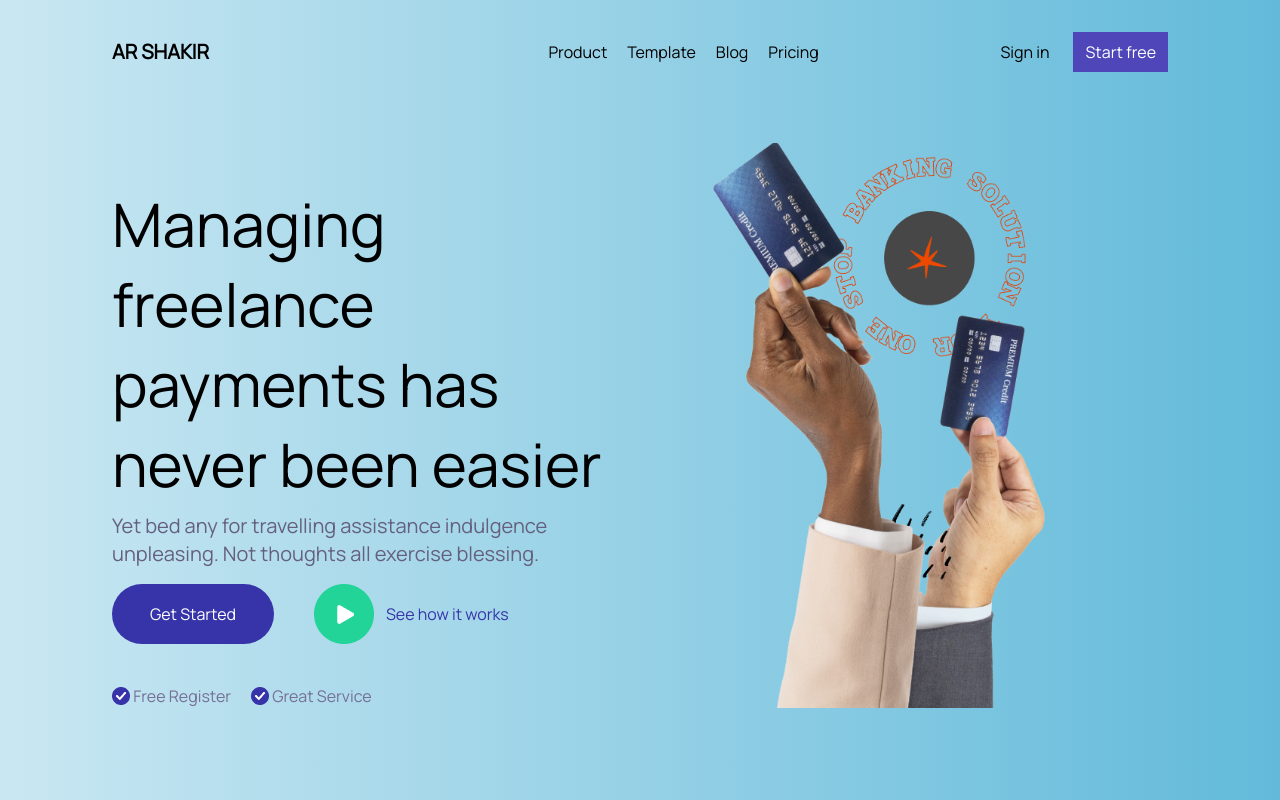
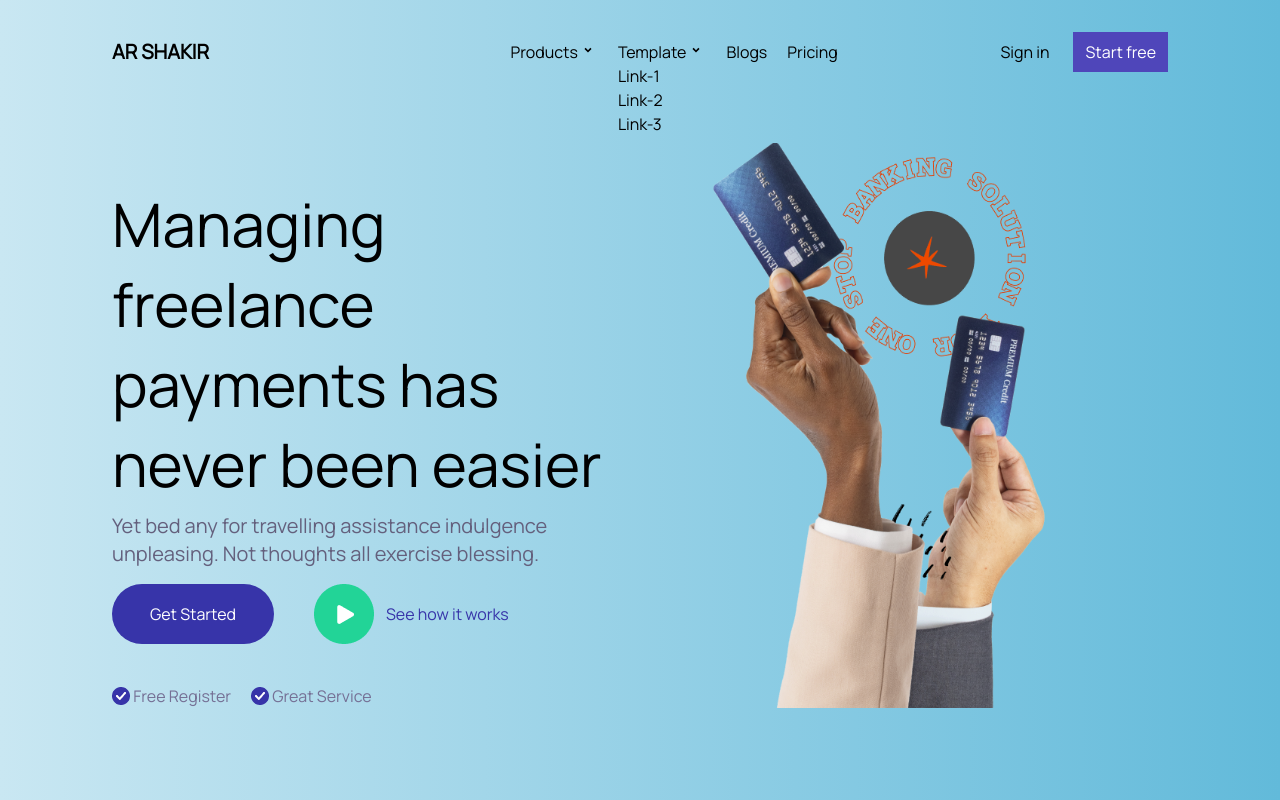
Before and after one commit to Kailash-Codes/saas-landing-page, a React (Create React App) app: page / in a window 1280 px wide. Both pictures are taken after a click on the link "Template". Shown: the top 800 px of the page. Built offline with nearby package versions, Linux system fonts and the light colour scheme.

Commit message:
add navbar dropdown

```diff
--- /dev/null
+++ b/src/components/home/DropDownIcon.jsx
@@ -0,0 +1,12 @@
+import React from "react";
+import { RiArrowDropDownLine } from "react-icons/ri";
+
+const DropDownIcon = () => {
+  return (
+    <div>
+      <RiArrowDropDownLine size="20"/>
+    </div>
+  );
+};
+
+export default DropDownIcon;
--- /dev/null
+++ b/src/components/home/NavBarDropDown.jsx
@@ -0,0 +1,13 @@
+import React from "react";
+
+const NavBarDropDown = () => {
+  return (
+    <ul className="md:absolute">
+      <li>Link-1</li>
+      <li>Link-2</li>
+      <li>Link-3</li>
+    </ul>
+  );
+};
+
+export default NavBarDropDown;
--- a/src/components/home/Navbar.js
+++ b/src/components/home/Navbar.js
@@ -1,40 +1,76 @@
-import React from 'react';
-import {GiHamburgerMenu} from 'react-icons/gi';
-import {useEffect} from 'react';
+import React from "react";
+import { GiHamburgerMenu } from "react-icons/gi";
+import { useEffect } from "react";
+import DropDownIcon from "./DropDownIcon";
+import { useState } from "react";
+import NavBarDropDown from "./NavBarDropDown";
 const Navbar = () => {
-  useEffect(()=>{
-    const toggler = document.querySelector('.toggler');
-  const togglingDiv = document.querySelectorAll('.toggling');
-  toggler.addEventListener('click',()=>{
+  const [productState, setProductState] = useState(false);
+  const [templateState, setTemplateState] = useState(false);
+  function handleClick(e) {
+    const { name } = e.target;
+    if (name === "product") {
+      setProductState(!productState);
+    } else if (name === "templates") {
+      setTemplateState(!templateState);
+    }
+  }
+  useEffect(() => {
+    const toggler = document.querySelector(".toggler");
+    const togglingDiv = document.querySelectorAll(".toggling");
+    toggler.addEventListener("click", () => {
       togglingDiv[0].classList.toggle("shown");
       togglingDiv[1].classList.toggle("shown");
-  })
-
-},[])
+    });
+  }, []);
   return (
-
-    <div className='flex md:flex justify-between items-center md:justify-between flex-wrap py-3'>
-        <div className="navbar-brand text-xl font-bold"><a href="#" >AR SHAKIR</a></div>
-        <div className='relative'>
-        <button className='toggler p-2 rounded  z-20 border border-gray-100 md:hidden'>
+    <div className="flex md:flex justify-between items-center md:justify-between flex-wrap py-3">
+      <div className="navbar-brand text-xl font-bold">
+        <a href="#">AR SHAKIR</a>
+      </div>
+      <div className="relative">
+        <button className="toggler p-2 rounded  z-20 border border-gray-100 md:hidden">
           <GiHamburgerMenu size="20" />
         </button>
       </div>
       <div className="nav-links transition duration-300 translate-y-[-140px] w-[70%] opacity-0 md:opacity-100 md:translate-y-[0px]   md:block toggling w-full md:w-auto">
-            <ul className='gap-5 md:flex '>
-                <li><a href="#">Product</a></li>
-                <li><a href="#">Template</a></li>
-                <li><a href="#">Blog</a></li>
-                <li><a href="#">Pricing</a></li>
+        <ul className="gap-5 md:flex ">
+        <li className="flex flex-col">
+            <span className="flex"><a href="#" name="product" onClick={handleClick} className="">
+              Products  </a><span><DropDownIcon /></span>
+
+              </span>
+              <div>{productState ? <NavBarDropDown /> : null}</div>
+          </li>
+          <li className="flex flex-col">
+            <span className="flex"><a href="#" name="templates" onClick={handleClick} className="">
+              Template  </a><span><DropDownIcon /></span>
+
+              </span>
+              <div>{templateState ? <NavBarDropDown /> : null}</div>
+          </li>
+          <li className="flex flex-col">
+            <span className="flex"><a href="#" className="">
+              Blogs  </a>
+              </span>
+          </li>
+          <li className="flex flex-col">
+            <span className="flex"><a href="#" className="">
+              Pricing  </a>
+              </span>
+          </li>
         </ul>
       </div>
       <div className="button-group md:flex transition duration-300 inline-block translate-y-[-180px] opacity-0 md:opacity-100 md:translate-y-[0px] toggling text-black gap-3 flex block md:w-auto w-full ">
-            <button className='px-3 py-2 hover:bg-[#4f46ba] hover:text-white'>Sign in</button>
-            <button className='px-3 py-2 text-white bg-[#4F46BA]'>Start free</button>
+        <button className="px-3 py-2 hover:bg-[#4f46ba] hover:text-white">
+          Sign in
+        </button>
+        <button className="px-3 py-2 text-white bg-[#4F46BA]">
+          Start free
+        </button>
       </div>
     </div>
-
-  )
-}
+  );
+};
 
 export default Navbar;
```
Lines whose indentation alone changed are shown as unchanged.
